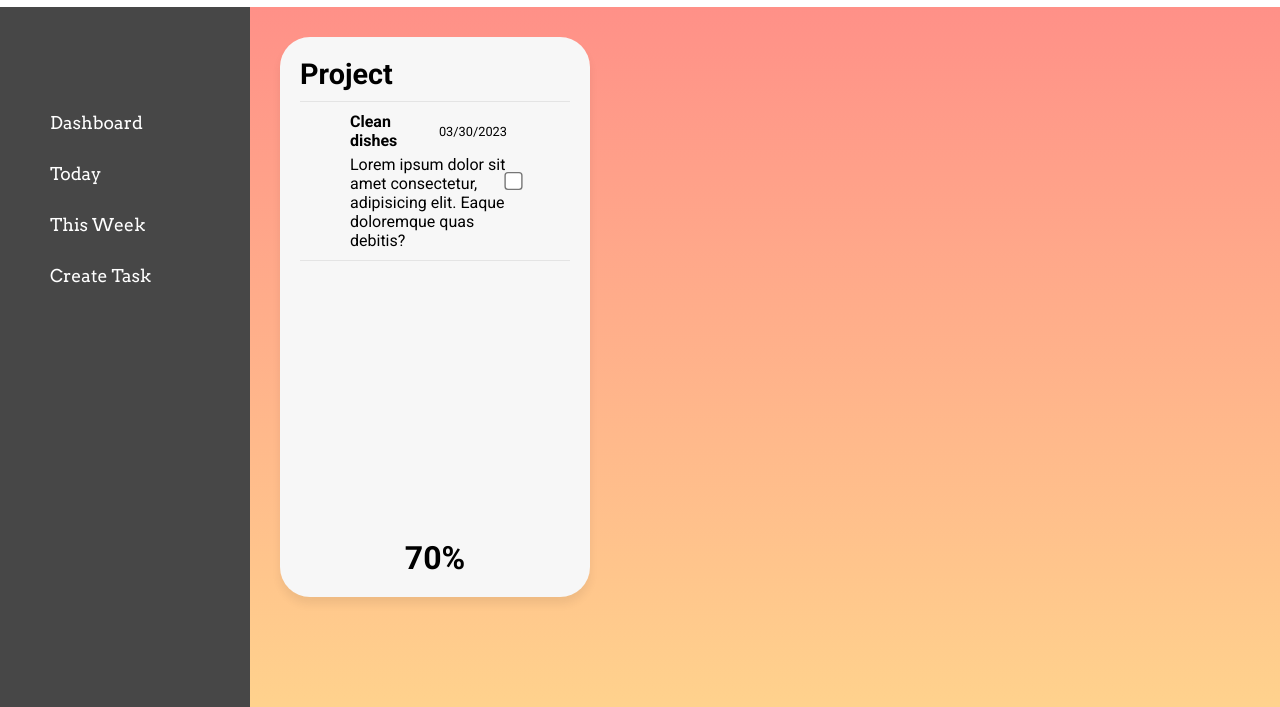
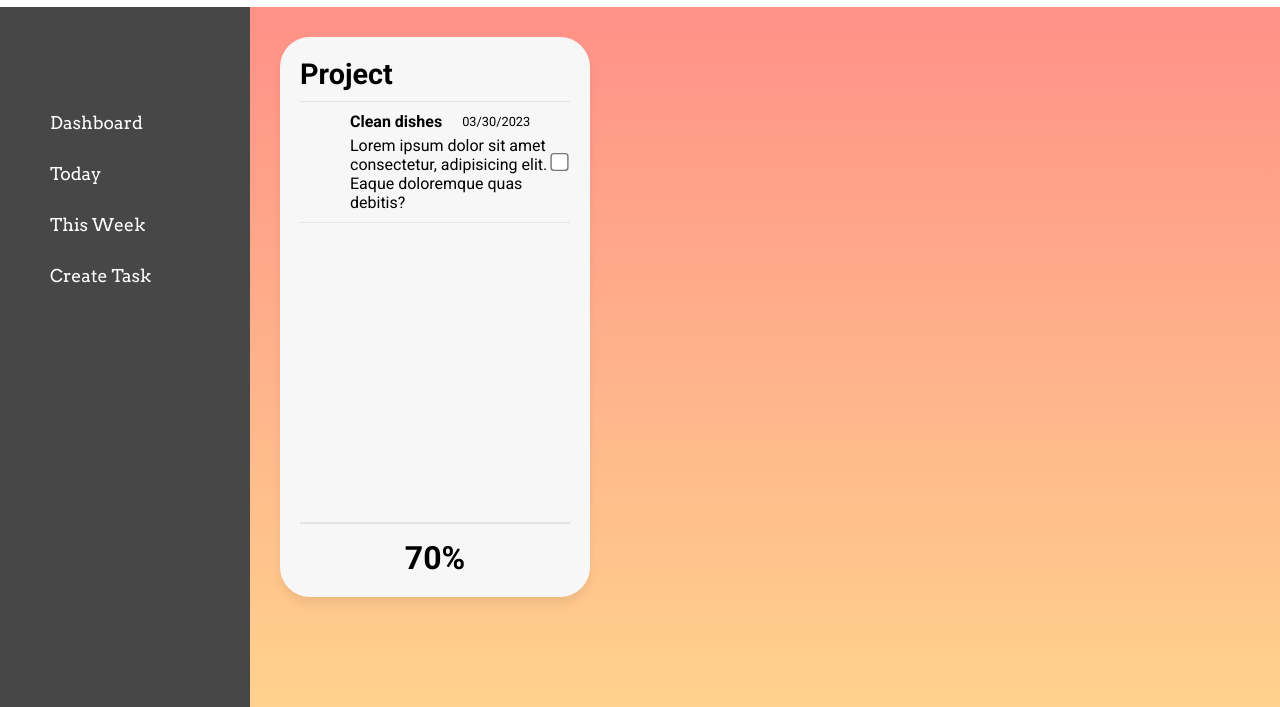
Before and after one commit to sloggo/todo-list, a plain HTML site: page index.html in a window 1280 px wide. Shown: the part 93-800 px from the top of the page. Drawn offline with Linux system fonts and the light colour scheme.

Commit message:
Change border styling on project div

```diff
--- a/style.css
+++ b/style.css
@@ -317,6 +317,7 @@ div.projectTaskContainer{
 }
 
 div.projectTask{
+    width: 80%;
     padding: 10px 50px;
     display: flex;
     border-top: 1px solid #e4e4e4;
@@ -337,6 +338,10 @@ div.projectTask div.colourCircleTask{
 }
 
 div.card.project h3{
+    padding-top: 15px;
+    border-top: 2px solid #e4e4e4;
+    width: 100%;
+    text-align: center;
     margin-top: auto;
     align-self: center;
     font-size: 2rem;
```
